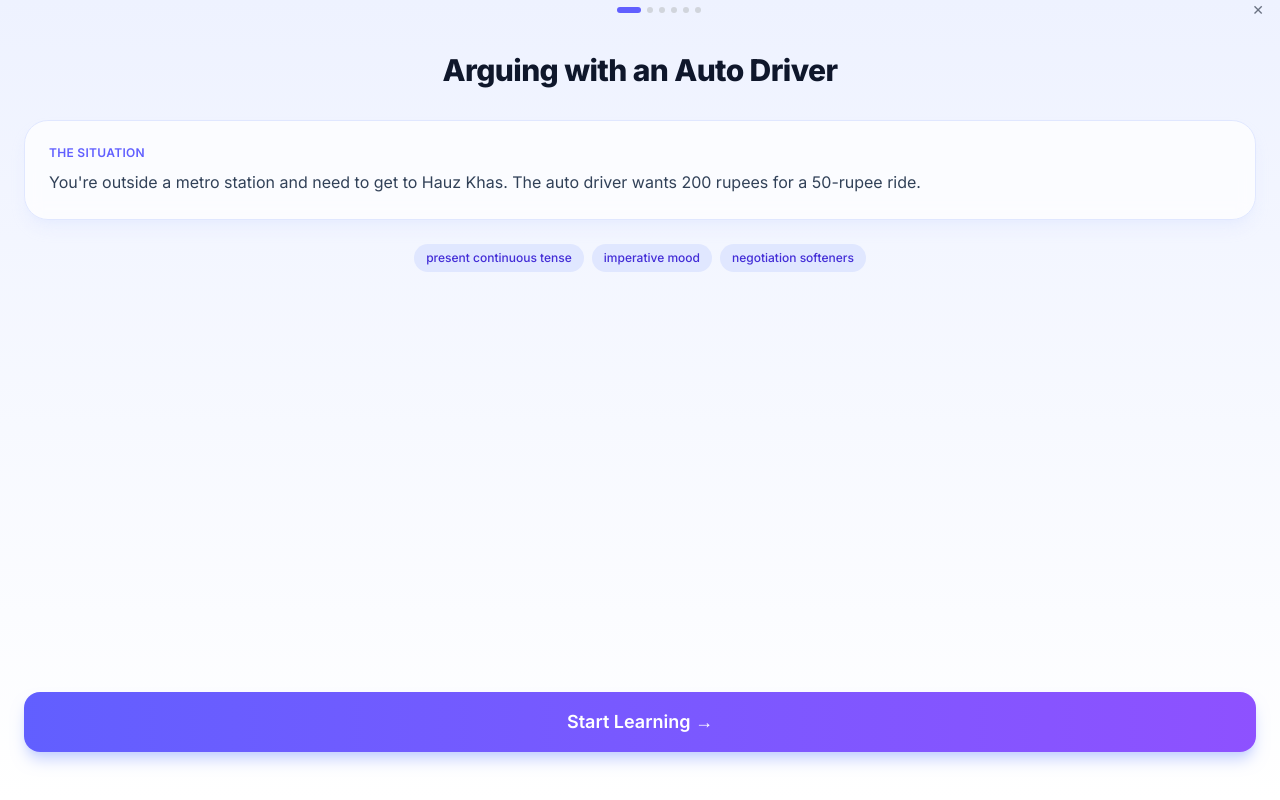
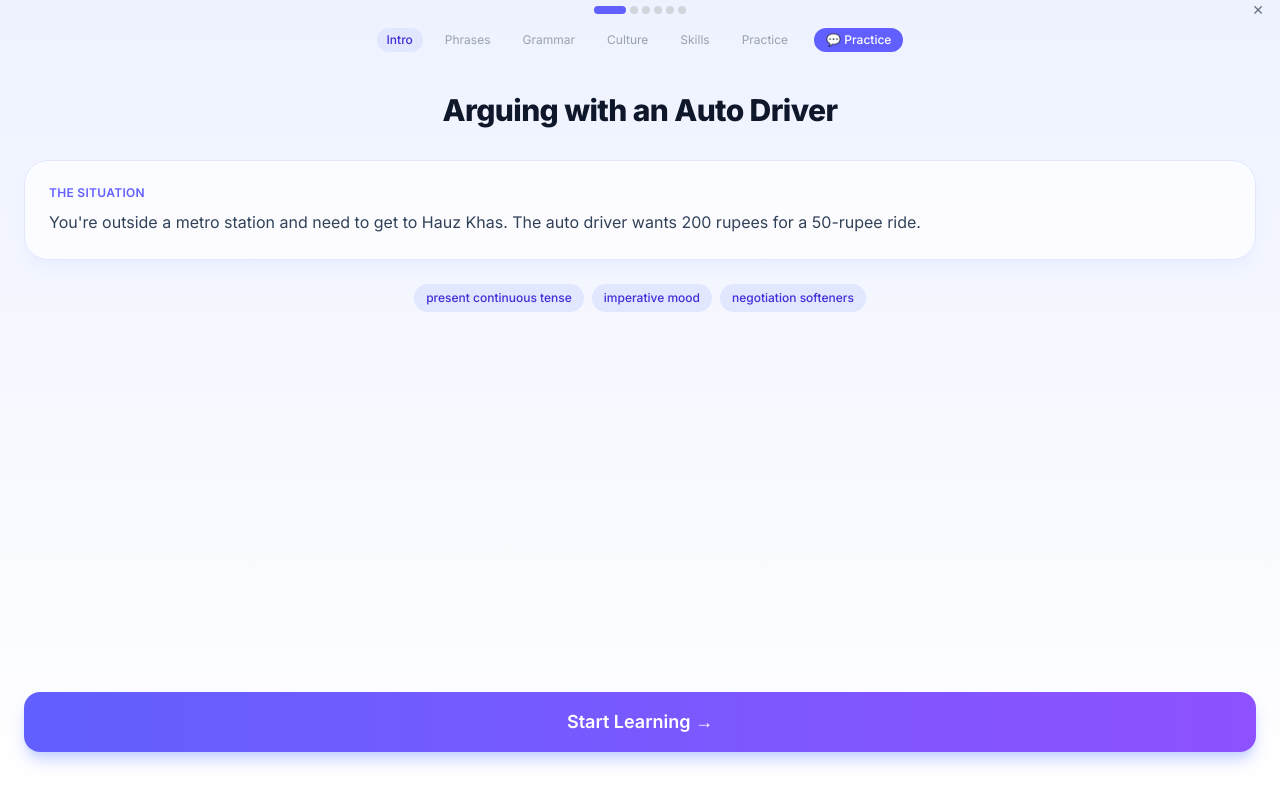
Before and after one commit to abhinav-kipper/learn-hindi, a Next.js app: page /lessons/auto-negotiation in a window 1280 px wide. Built offline with nearby package versions, Linux system fonts and the light colour scheme.

Commit message:
feat: add tappable section nav, section labels, and direct Practice shortcut

```diff
--- a/components/lesson-card.tsx
+++ b/components/lesson-card.tsx
@@ -79,6 +79,17 @@ export function LessonCard({ lesson, index }: LessonCardProps) {
                 </span>
               ))}
             </div>
+
+            {/* Quick actions */}
+            <div className="flex gap-2 mt-4">
+              <Link
+                href={`/practice/${lesson.id}`}
+                onClick={(e) => e.stopPropagation()}
+                className="text-xs px-3 py-1.5 rounded-full bg-indigo-500 text-white font-medium hover:bg-indigo-600 transition-colors"
+              >
+                💬 Practice
+              </Link>
+            </div>
           </div>
         </div>
       </Link>
--- a/components/lesson-flow/lesson-flow.tsx
+++ b/components/lesson-flow/lesson-flow.tsx
@@ -2,6 +2,7 @@
 
 import { useState, useMemo } from 'react'
 import { motion, AnimatePresence } from 'framer-motion'
+import Link from 'next/link'
 import { Lesson } from '@/types/lesson'
 import { ProgressDots } from './progress-dots'
 import { SectionIntro } from './section-intro'
@@ -45,6 +46,20 @@ export function LessonFlow({ lesson }: LessonFlowProps) {
     }
   }
 
+  const goTo = (index: number) => {
+    setDirection(index > sectionIndex ? 1 : -1)
+    setSectionIndex(index)
+  }
+
+  const sectionLabels: Record<Section, string> = {
+    intro: 'Intro',
+    phrases: 'Phrases',
+    grammar: 'Grammar',
+    culture: 'Culture',
+    skills: 'Skills',
+    cta: 'Practice',
+  }
+
   const sectionVariants = {
     enter: (d: number) => ({ x: d > 0 ? '100%' : '-100%', opacity: 0 }),
     center: { x: 0, opacity: 1 },
@@ -78,12 +93,40 @@ export function LessonFlow({ lesson }: LessonFlowProps) {
         <button
           onClick={goBack}
           disabled={sectionIndex === 0}
-          className="text-sm text-gray-500 disabled:opacity-0"
+          className="text-sm text-gray-500 disabled:opacity-0 w-12"
         >
-          ← Back
+          ←
         </button>
-        <ProgressDots total={sections.length} current={sectionIndex} />
-        <a href="/" className="text-sm text-gray-500">✕</a>
+        <ProgressDots
+          total={sections.length}
+          current={sectionIndex}
+          onTap={goTo}
+          labels={sections.map(s => sectionLabels[s])}
+        />
+        <a href="/" className="text-sm text-gray-500 w-12 text-right">✕</a>
+      </div>
+
+      {/* Quick action bar */}
+      <div className="flex items-center justify-center gap-3 px-4 py-2">
+        {sections.map((s, i) => (
+          <button
+            key={s}
+            onClick={() => goTo(i)}
+            className={`text-xs px-2.5 py-1 rounded-full transition-all ${
+              i === sectionIndex
+                ? 'bg-indigo-100 text-indigo-700 font-medium'
+                : 'text-gray-400 hover:text-gray-600'
+            }`}
+          >
+            {sectionLabels[s]}
+          </button>
+        ))}
+        <Link
+          href={`/practice/${lesson.id}`}
+          className="text-xs px-3 py-1 rounded-full bg-indigo-500 text-white font-medium ml-1 hover:bg-indigo-600 transition-colors"
+        >
+          💬 Practice
+        </Link>
       </div>
 
       {/* Section content */}
--- a/components/lesson-flow/progress-dots.tsx
+++ b/components/lesson-flow/progress-dots.tsx
@@ -3,21 +3,25 @@
 interface ProgressDotsProps {
   total: number
   current: number
+  onTap?: (index: number) => void
+  labels?: string[]
 }
 
-export function ProgressDots({ total, current }: ProgressDotsProps) {
+export function ProgressDots({ total, current, onTap, labels }: ProgressDotsProps) {
   return (
-    <div className="flex items-center gap-1.5">
+    <div className="flex items-center gap-1">
       {Array.from({ length: total }).map((_, i) => (
-        <div
+        <button
           key={i}
-          className={`h-1.5 rounded-full transition-all duration-300 ${
+          onClick={() => onTap?.(i)}
+          className={`rounded-full transition-all duration-300 ${
             i === current
-              ? 'w-6 bg-indigo-500'
+              ? 'h-2 w-8 bg-indigo-500'
               : i < current
-              ? 'w-1.5 bg-indigo-300'
-              : 'w-1.5 bg-gray-300'
+              ? 'h-2 w-2 bg-indigo-300'
+              : 'h-2 w-2 bg-gray-300'
           }`}
+          aria-label={labels?.[i] || `Section ${i + 1}`}
         />
       ))}
     </div>
```
